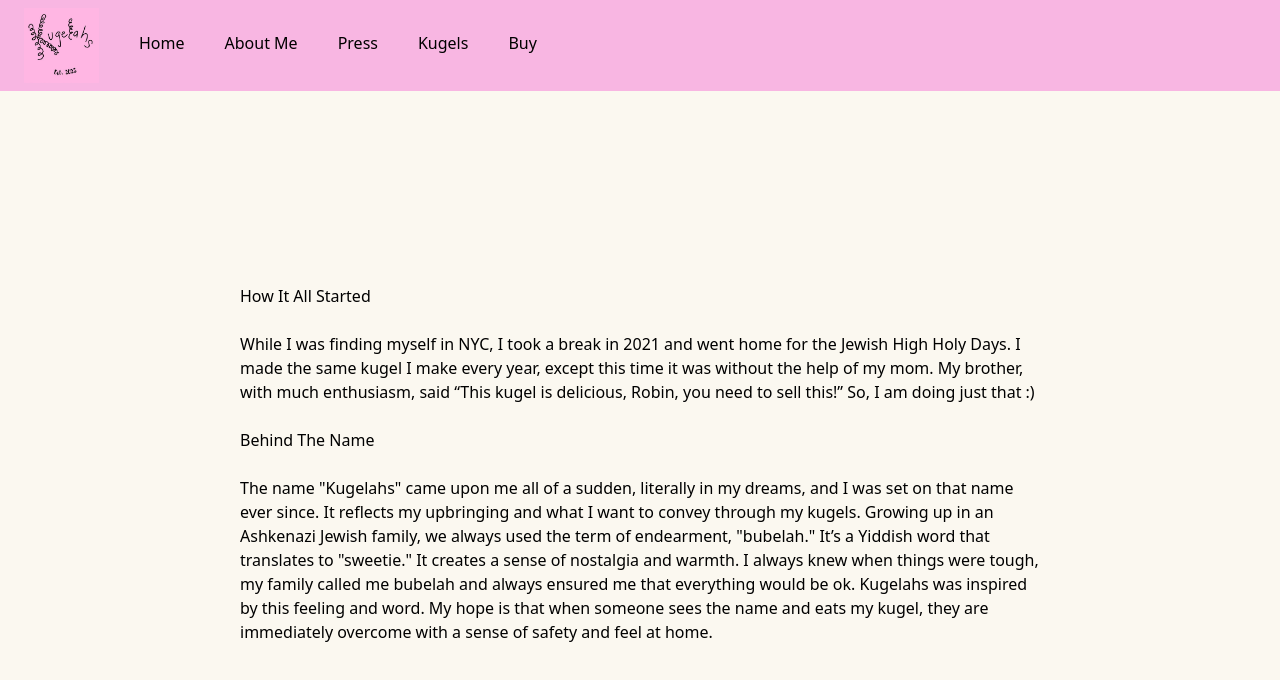
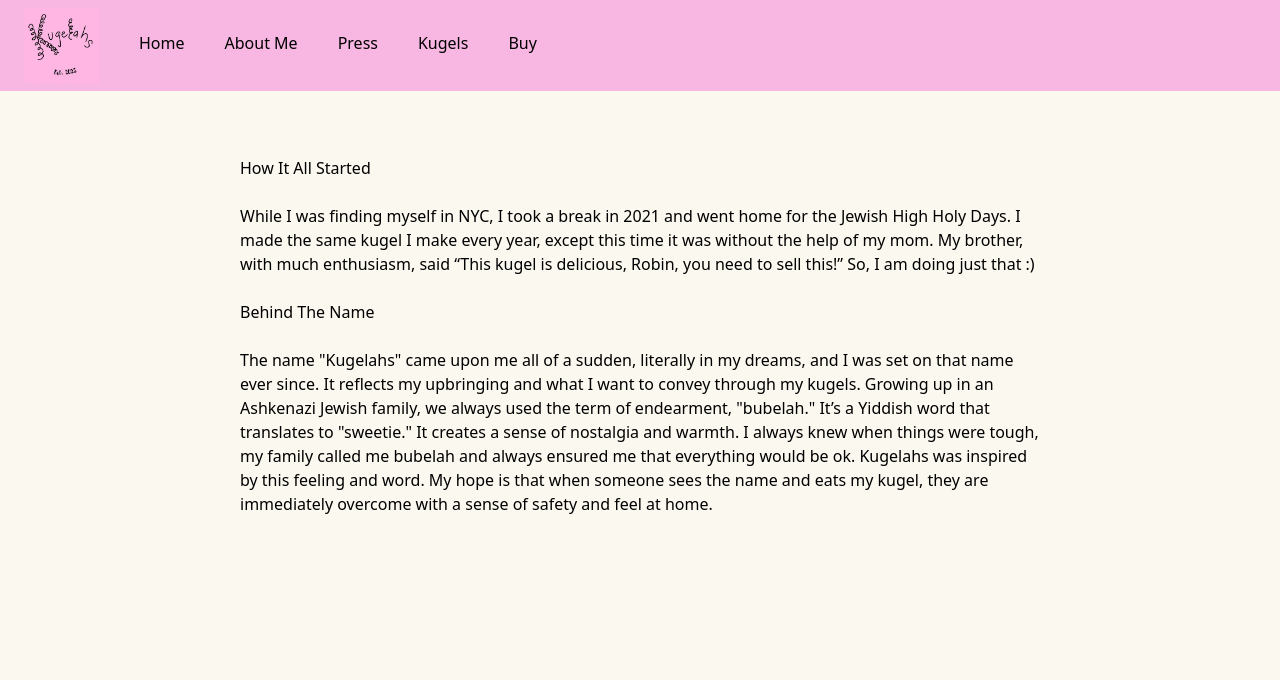
Before and after one commit to shoshana-levitt/kugelahs-website, a Next.js app: page /about-me in a window 1280 px wide. Shown: the top 680 px of the page. Built offline with nearby package versions, Linux system fonts and the light colour scheme.

Commit message:
changed .paggecontainer pt

```diff
--- a/styles/globals.css
+++ b/styles/globals.css
@@ -28,6 +28,6 @@ body {
 
 @layer utilities {
   .pagecontainer {
-    @apply mx-60 pt-52;
+    @apply mx-60 pt-20;
   }
 }
```
